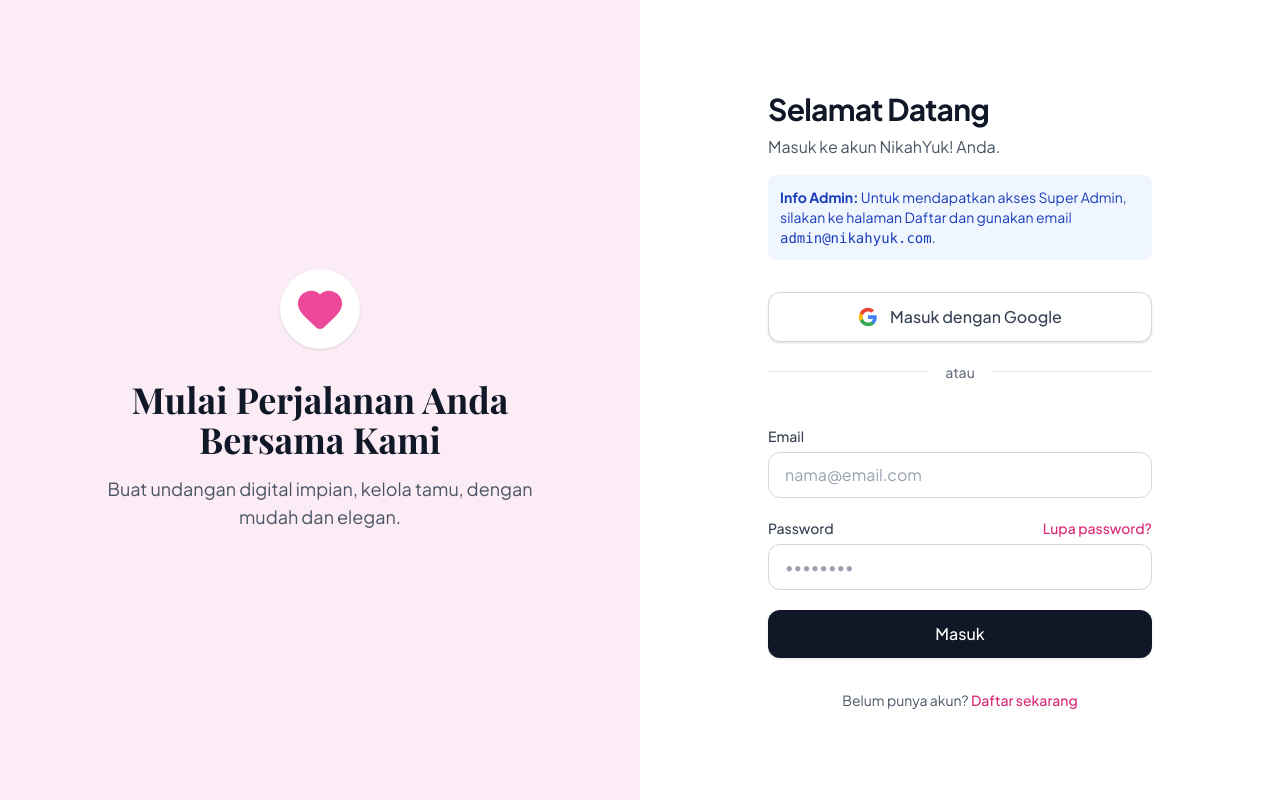
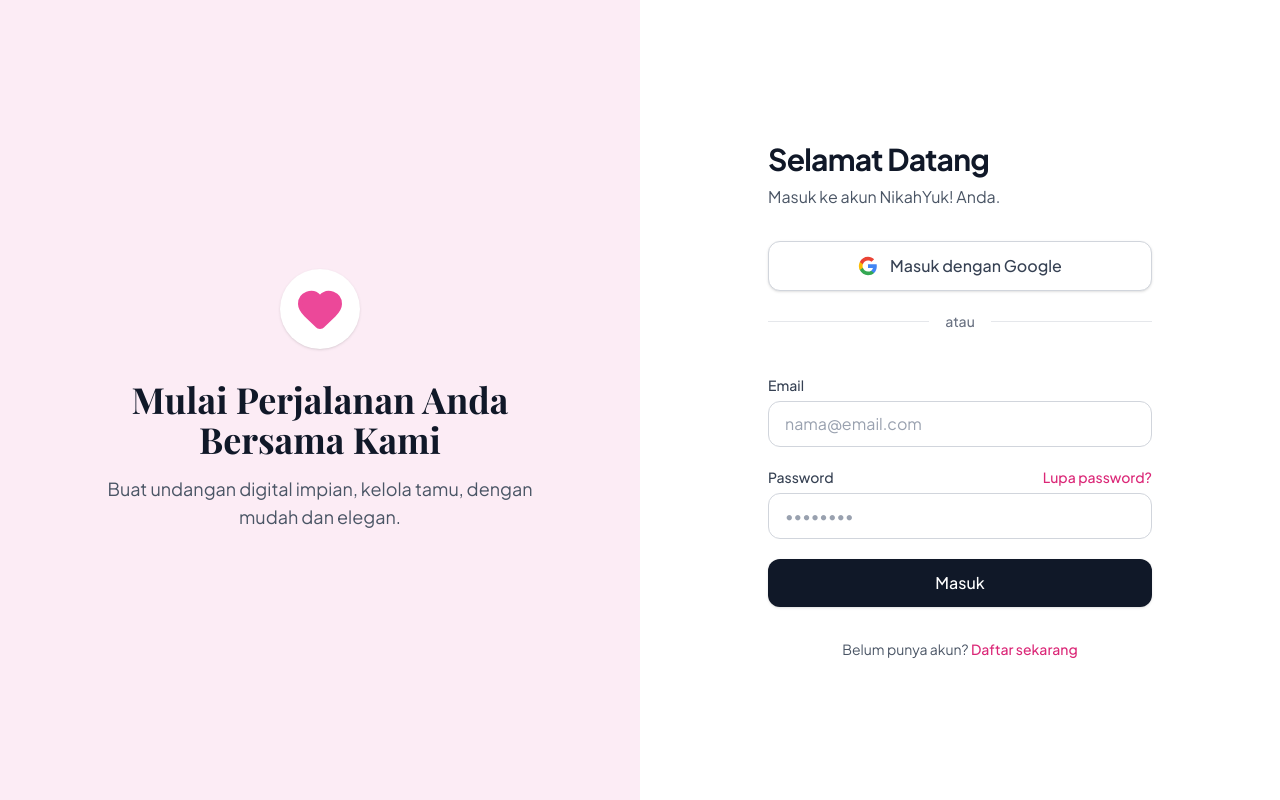
Before and after one commit to satriomancing99-del/nikahyuk, a React (Vite) app: page /login in a window 1280 px wide. Built offline with nearby package versions, Linux system fonts and the light colour scheme; no server answers; a web font is replaced by a local one.

Commit message:
chore: remove development admin info banner from login page

```diff
--- a/src/pages/Login.tsx
+++ b/src/pages/Login.tsx
@@ -86,9 +86,6 @@
       <div className="mb-8">
         <h1 className="text-3xl font-bold text-gray-900 tracking-tight mb-2">Selamat Datang</h1>
         <p className="text-gray-600">Masuk ke akun NikahYuk! Anda.</p>
-        <div className="mt-4 p-3 bg-blue-50 text-blue-800 rounded-lg text-sm">
-          <strong>Info Admin:</strong> Untuk mendapatkan akses Super Admin, silakan ke halaman Daftar dan gunakan email <code>admin@nikahyuk.com</code>.
-        </div>
       </div>
 
       {error && (
```
